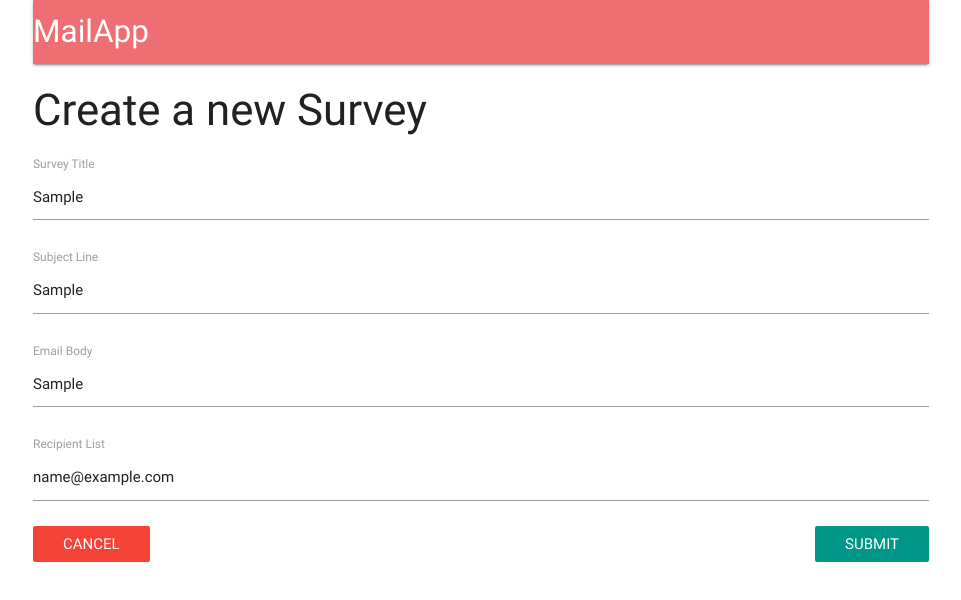
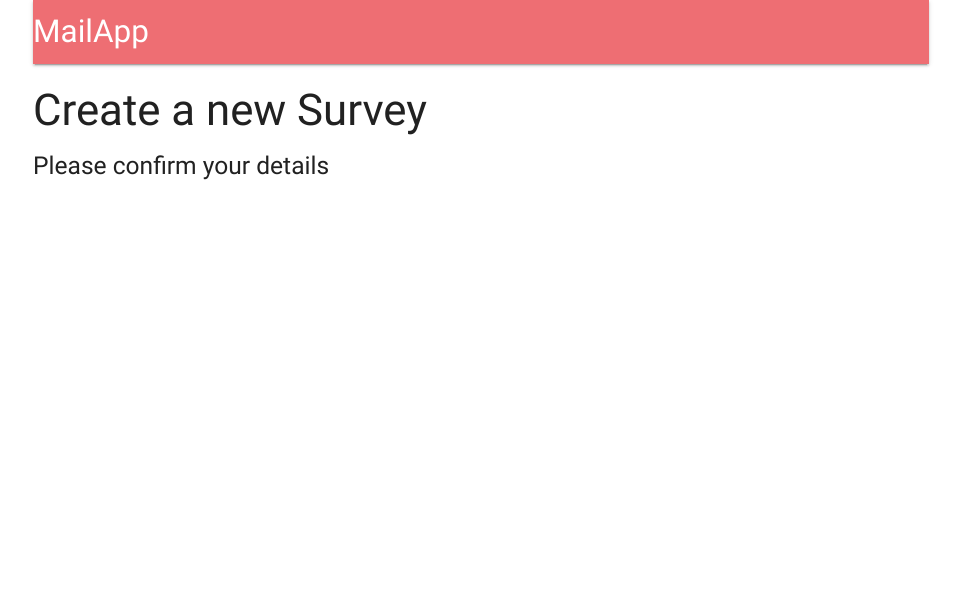
Before and after one commit to rs214/MailApp, a React (Create React App) app in the folder client/: page /surveys/new in a window 1280 px wide. Both pictures are taken after typing "Sample", "Sample", "Sample", "name@example.com" into the empty fields and a click on the button "SUBMIT". Shown: the top 600 px of the page, without its empty margins (159-1120 px from the left). Built offline with nearby package versions, Linux system fonts and the light colour scheme; no server answers.

Commit message:
add surveyFormReview component

```diff
--- a/client/src/components/surveys/SurveyForm.js
+++ b/client/src/components/surveys/SurveyForm.js
@@ -1,8 +1,9 @@
+import _ from 'lodash';
 import React, { Component } from 'react';
 import { reduxForm, Field } from 'redux-form';
 import { Link } from 'react-router-dom';
 import SurveyField from './SurveyField';
-import _ from 'lodash';
+import validateEmails from '../../utils/validateEmails';
 
 const FIELDS = [
   { label:'Survey Title', name: 'title'},
@@ -21,7 +22,7 @@ class SurveyForm extends Component {
   render() {
     return (
       <div>
-        <form onSubmit={this.props.handleSubmit(values => console.log(values))}>
+        <form onSubmit={this.props.handleSubmit(this.props.onSurveySubmit)}>
           {this.renderFields()}
           <Link to="/surveys" className="red btn-flat white-text">
             Cancel
@@ -38,6 +39,8 @@ class SurveyForm extends Component {
 function validate(values) {
   const errors = {}
 
+  errors.emails = validateEmails(values.emails || '');
+
   _.each(FIELDS, ({ name }) => {
     if(!values[name]) {
       errors[name] = `You must provide a ${name}`;
--- /dev/null
+++ b/client/src/components/surveys/SurveyFormReview.js
@@ -0,0 +1,11 @@
+import React from 'react';
+
+const SurveyReview = () => {
+  return (
+    <div>
+      <h5>Please confirm your details</h5>
+    </div>
+  );
+};
+
+export default SurveyReview;
--- a/client/src/components/surveys/SurveyNew.js
+++ b/client/src/components/surveys/SurveyNew.js
@@ -1,13 +1,31 @@
 //container for surveyform and surveyreview
 import React, { Component } from 'react';
 import SurveyForm from './SurveyForm';
+import SurveyFormReview from './SurveyFormReview';
 
 class SurveyNew extends Component {
+  constructor(props) {
+    super(props);
+
+    this.state = { showFormReview: false };
+  }
+
+  renderContent() {
+    if (this.state.showFormReview) {
+      return <SurveyFormReview />;
+    }
+    return (
+      <SurveyForm
+        onSurveySubmit={() => this.setState({ showFormReview: true })}
+      />
+    );
+  }
+
   render() {
     return (
       <div>
         <h3>Create a new Survey</h3>
-        <SurveyForm />
+        {this.renderContent()}
       </div>
     );
   }
--- /dev/null
+++ b/client/src/utils/validateEmails.js
@@ -0,0 +1,14 @@
+const emailRegex = /^(([^<>()\[\]\\.,;:\s@"]+(\.[^<>()\[\]\\.,;:\s@"]+)*)|(".+"))@((\[[0-9]{1,3}\.[0-9]{1,3}\.[0-9]{1,3}\.[0-9]{1,3}])|(([a-zA-Z\-0-9]+\.)+[a-zA-Z]{2,}))$/;
+
+export default (emails) => {
+  const invalidEmails = emails
+  .split(',')
+  .map(email => email.trim())
+  .filter(email => emailRegex.test(email) === false)
+
+  if (invalidEmails.length) {
+    return `These emails are invalid: ${invalidEmails}`;
+  }
+
+  return;
+};
```
